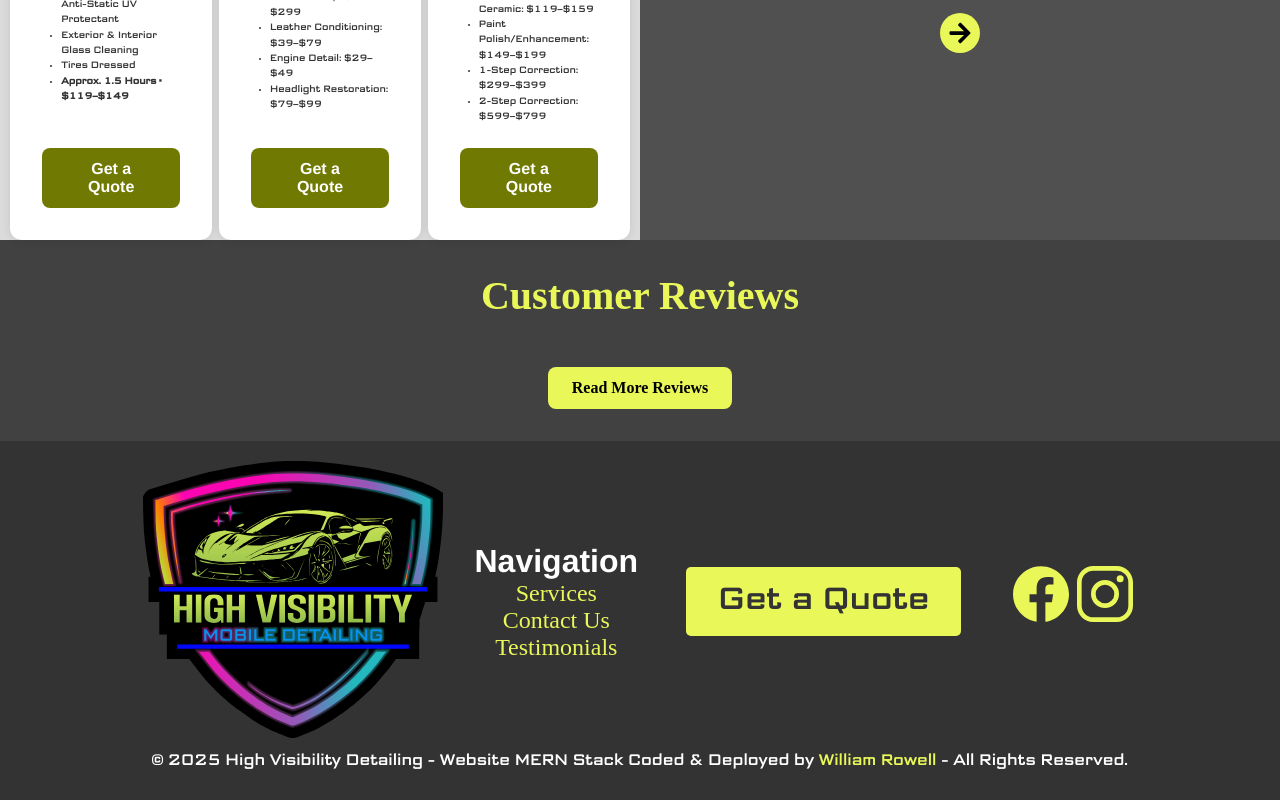
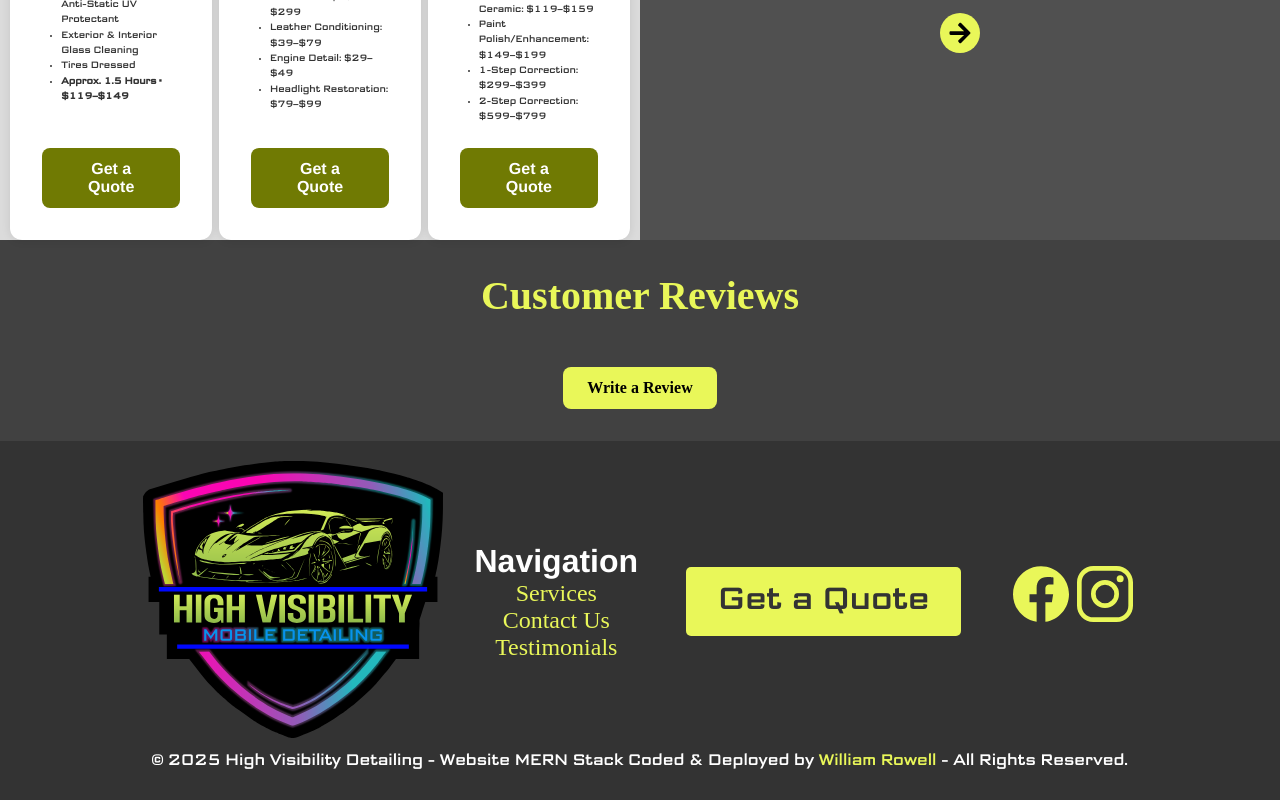
Before and after one commit to trafficBSolutions/High-Visibility, a React (Create React App) app: page / in a window 1280 px wide. Shown: the part 1287-2087 px from the top of the page. Built offline with nearby package versions, Linux system fonts and the light colour scheme; no server answers; a web font is replaced by a local one.

Commit message:
Update home.js

```diff
--- a/src/pages/home.js
+++ b/src/pages/home.js
@@ -160,7 +160,7 @@ useEffect(() => {
   </div>
 )}
 
-        <a href="/testimonials" className="view-all-reviews-button">Read More Reviews</a>
+        <a href="/testimonials" className="view-all-reviews-button">Write a Review</a>
       </div>
     </section>
 
```
